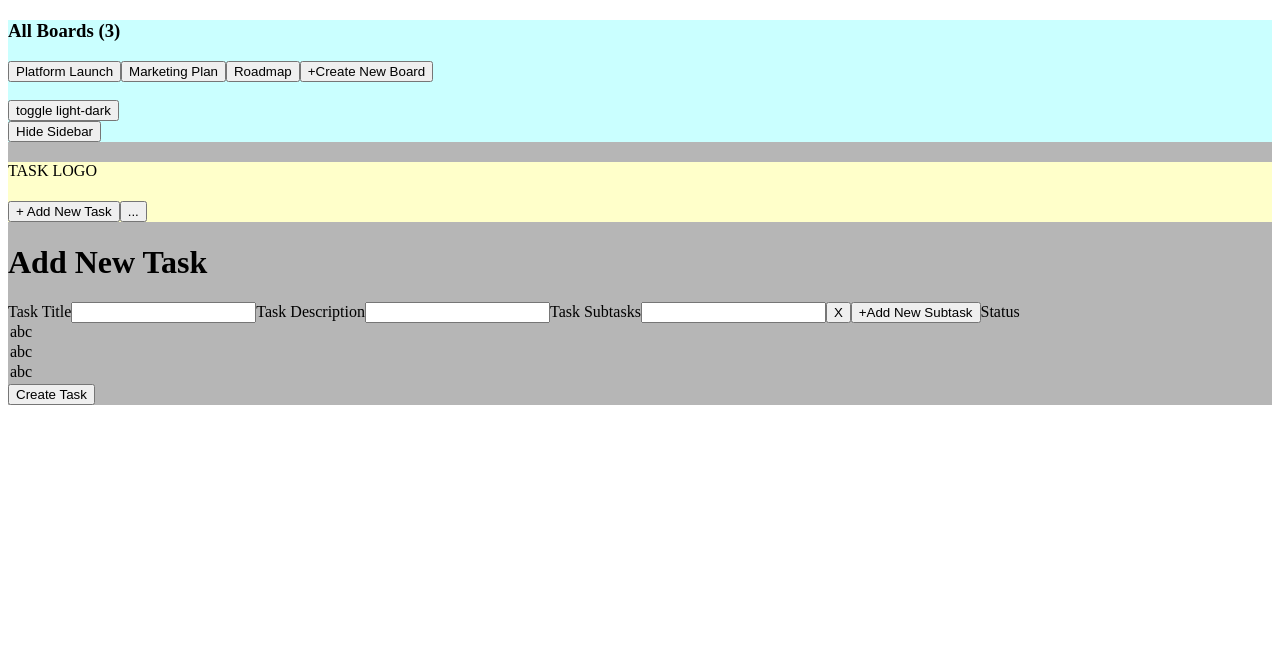
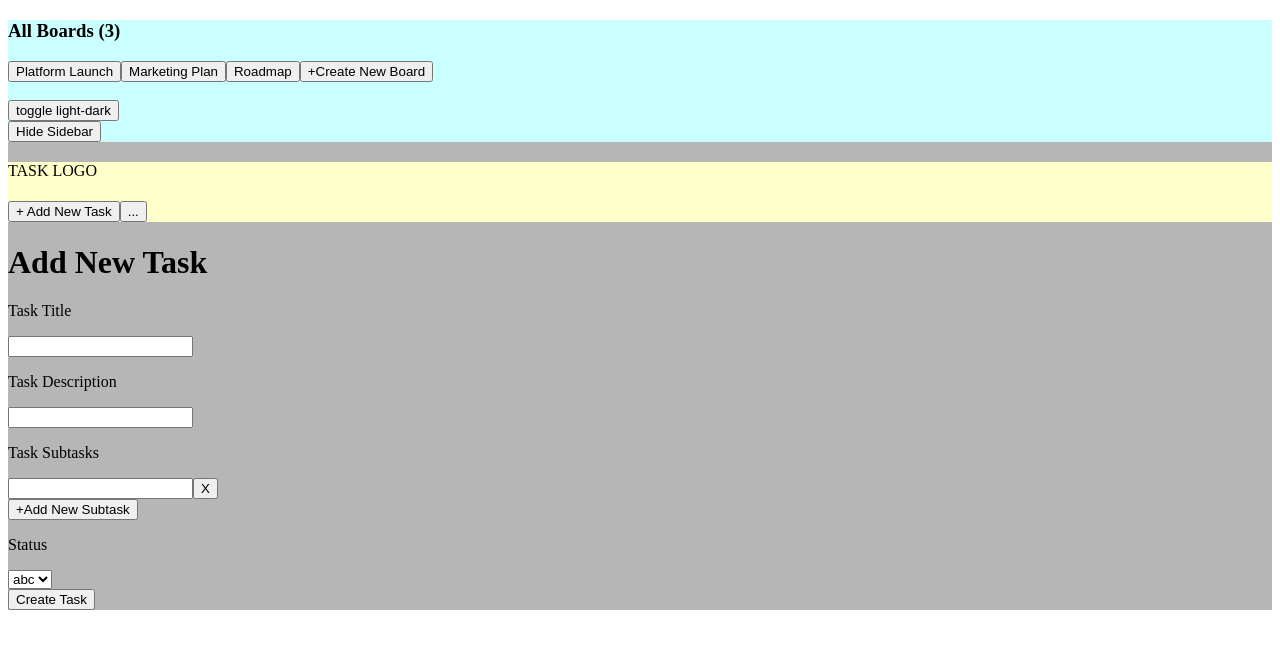
Before and after one commit to kuralayusha/task-manager, a Next.js app: page / in a window 1280 px wide. Both pictures are taken after a click on the button "+ Add New Task". Shown: the top 648 px of the page. Built offline with nearby package versions, Linux system fonts and the light colour scheme.

Commit message:
add new task redesigned

```diff
--- a/components/AddNewTask.tsx
+++ b/components/AddNewTask.tsx
@@ -11,27 +11,30 @@
       <h1>Add New Task</h1>
 
       <form>
-        <label>Task Title</label>
+        <p>Task Title</p>
         <input type="text" name="taskTitle" id="taskTitle" />
 
-        <label>Task Description</label>
+        <p>Task Description</p>
         <input
           type="text"
           name="taskDescription"
           id="taskDescription"
         />
 
-        <label>Task Subtasks</label>
+        <p>Task Subtasks</p>
         <input type="text" name="taskSubtasks" id="taskSubtasks" />
         <button>X</button>
+        <br />
         <button>+Add New Subtask</button>
 
-        <label>Status</label>
-        <section>
+        <p>Status</p>
+        <select>
           <option value="">abc</option>
           <option value="">abc</option>
           <option value="">abc</option>
-        </section>
+        </select>
+
+        <br />
         <button onClick={handleCreate}>Create Task</button>
       </form>
     </div>
```
